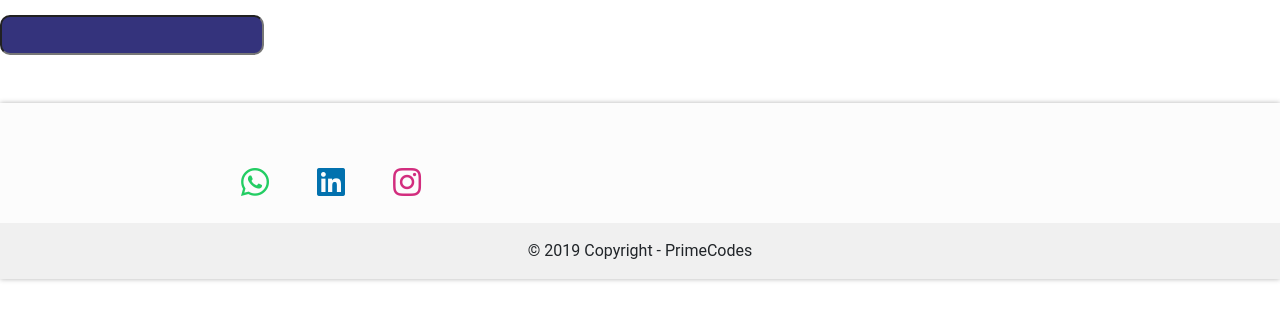
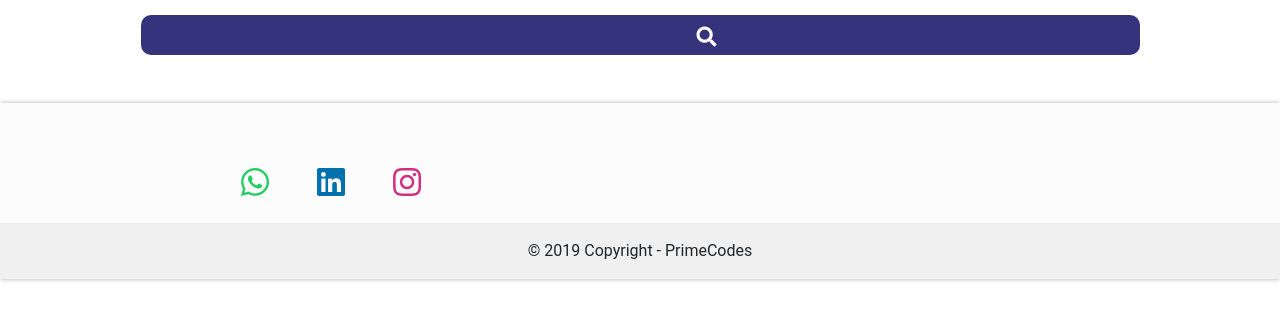
Before and after one commit to kevencript/fenasback-hackathom-front, a React (Create React App) app: page /home in a window 1280 px wide. Shown: the top 320 px of the page. Built offline with nearby package versions, Linux system fonts and the light colour scheme.

Commit message:
Creating la home

```diff
--- a/src/pages/home/sections/firstSection/index.js
+++ b/src/pages/home/sections/firstSection/index.js
@@ -5,7 +5,14 @@ export default class FirstSection extends Component {
   render() {
     return (
       <section id="home-first-section">
-        <input type="text" class="mb-5"></input>
+        <div className="container mx-auto">
+          <div className="col-12 ">
+            <div className="row justify-content-center">
+              <i class="fas fa-search" id="icon-search"></i>
+              <input type="text" class="mb-5"></input>
+            </div>
+          </div>
+        </div>
       </section>
     );
   }
--- a/src/pages/home/sections/firstSection/style.css
+++ b/src/pages/home/sections/firstSection/style.css
@@ -3,8 +3,28 @@
   color: white;
   border-radius: 10px;
   height: 40px;
-  padding-right: 30px;
-  padding-left: 10px;
+  width: 90%;
+  padding-right: 40px;
+  padding-left: 15px;
   margin-top: 15px;
+  border: transparent;
+  transition: all 0.3s;
+}
+
+#home-first-section input:focus {
+  box-shadow: -2px 5px 9px -8px rgba(0, 0, 0, 0.8);
+  transition: all 0.3s;
   outline: transparent;
 }
+
+#home-first-section #icon-search {
+  position: absolute;
+  margin-top: 27px;
+  margin-left: 133px;
+  color: white;
+  font-size: 20px;
+}
+
+#home-first-section #icon-search:hover {
+  cursor: pointer;
+}
```
